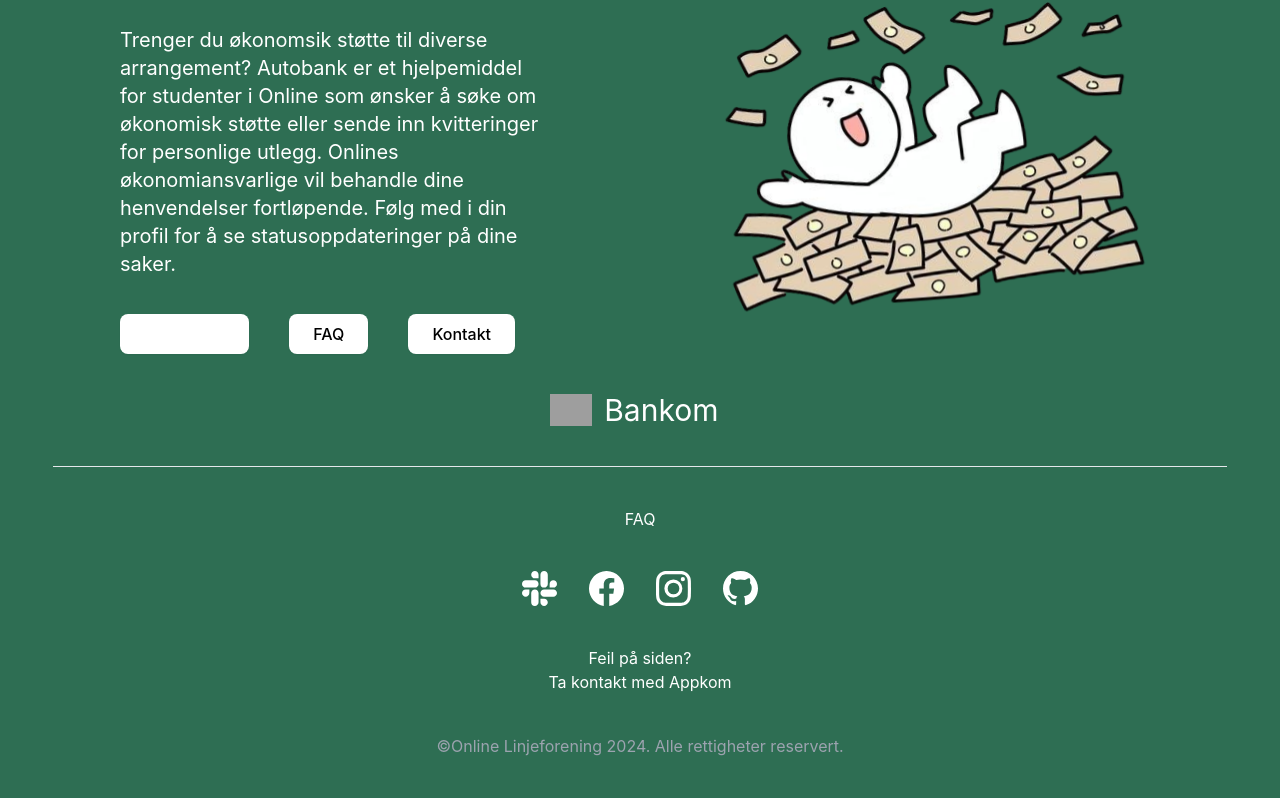
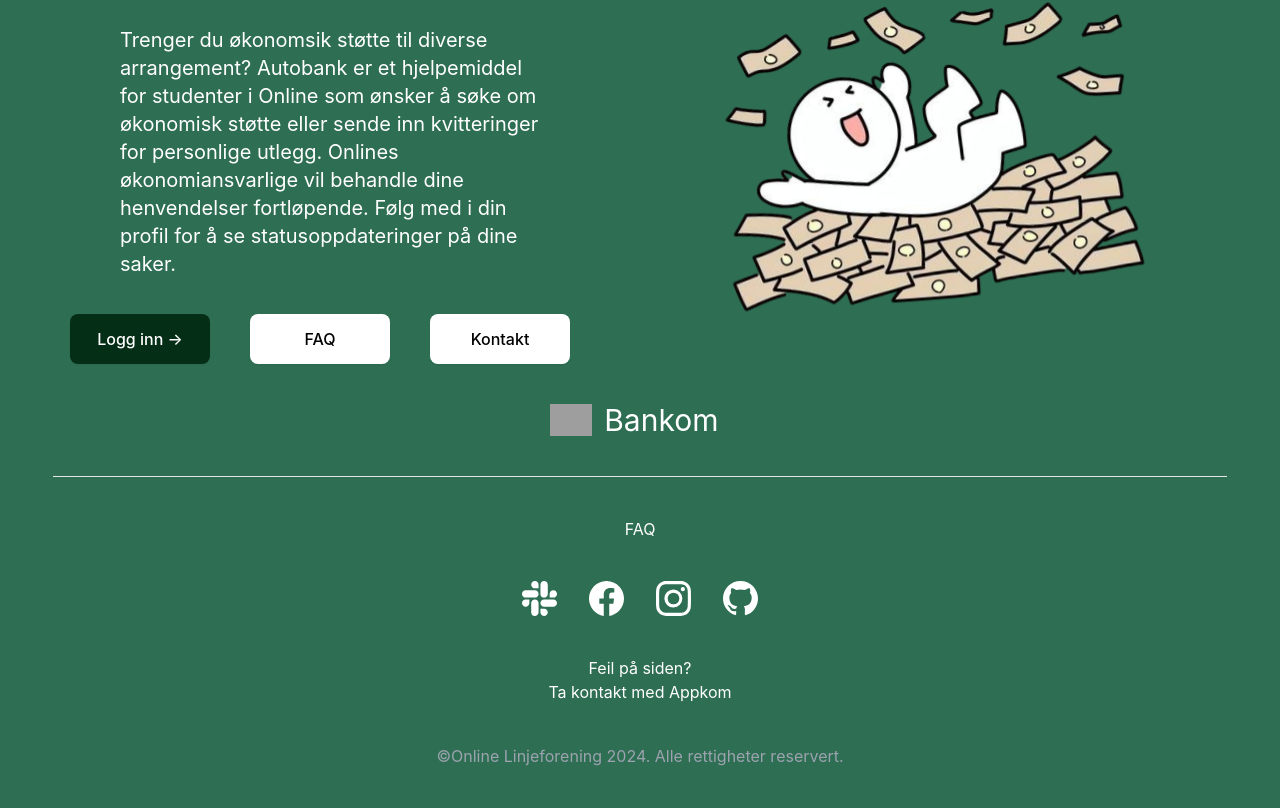
Before and after one commit to appKom/gnocchi, a React (Vite) app: page / in a window 1280 px wide. Shown: the part 890-1698 px from the top of the page. Built offline with nearby package versions, Linux system fonts and the light colour scheme; no server answers; grey boxes are pictures that could not be loaded.

Commit message:
fixed styling and button

```diff
--- a/src/components/universal/Button.tsx
+++ b/src/components/universal/Button.tsx
@@ -20,15 +20,15 @@ const Button = (props: Props) => {
   };
 
   // Use the `props.color` to dynamically get the class, with a fallback if needed.
-  const colorClasses = colorClassesMap[props.color] || "";
+  let colorClasses = colorClassesMap[props.color] || "";
 
   if (props.size === "small") {
-    sizeClasses = "px-5 py-2.5 text-sm";
+    sizeClasses = "w-[100px] h-[40px] px-5 py-2.5 text-sm";
   } else {
-    sizeClasses = "px-6 py-3";
+    sizeClasses = "w-[140px] h-[50px] px-6 py-3";
   }
 
-  const className = `flex rounded-[15px] items-center justify-center relativ p-2  h-[40px] bg-white justify-self-end relative z-20 font-medium text-center justify-center transition-all rounded-lg shadow-sm focus:ring focus:ring-primary-200 inline-flex items-center gap-1.5 ${colorClasses} ${sizeClasses}`;
+  const className = `flex rounded-[15px] items-center justify-center relativ p-2  h-[40px]  justify-self-end relative z-20 font-medium text-center justify-center transition-all rounded-lg shadow-sm focus:ring focus:ring-primary-200 inline-flex items-center gap-1.5 ${colorClasses} ${sizeClasses}`;
 
   if (props.href) {
     return (
--- a/src/pages/FrontPage.tsx
+++ b/src/pages/FrontPage.tsx
@@ -3,7 +3,10 @@ import Topbar from "../components/TopBar"
 import Bottombar from "../components/BottomBar"
 import Button from "../components/universal/Button"
 import happy from "../components/happy.png"
-export default function frontPage(){
+import { useAuth0 } from "@auth0/auth0-react"
+export default function frontPage()
+{
+    const { isAuthenticated, loginWithRedirect } = useAuth0();
     return (<body className="bg-[#2E6E53] flex flex-col space-y-4">
     <Topbar/>
     <FrontInfo/>
@@ -19,14 +22,15 @@ export default function frontPage(){
                 </p>
             </div>
 
-        <div className="w-1/2">
+            <div className="w-1/2 ">
             <img src={happy} alt="" className="money-honey px-20"/>
             </div>
         </div>
-        <div className="flex flex-row items-center space-x-10 w-1/2 px-20 mx-10">
-            <Button title={"Logg inn->"} color={"green"}></Button>
+        <div className="flex w-1/2 flex-row items-center justify-center space-x-10">
+        {!isAuthenticated && <Button title={"Logg inn ->"} color={"green"} onClick={()=>loginWithRedirect()}></Button>}
+
             <Button title={"FAQ"} color={"white"} href="/faq"></Button>
-            <Button title={"Kontakt"} color={"white"}></Button>
+            <Button title={"Kontakt"} color={"white"} href="mailto:appkom@online.ntnu.no" ></Button>
         </div>
     </div>
     </body>)
```
Lines whose indentation alone changed are shown as unchanged.
